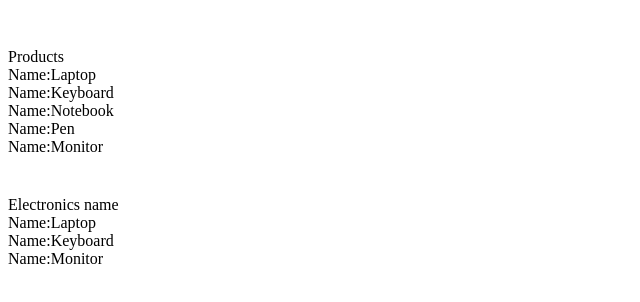
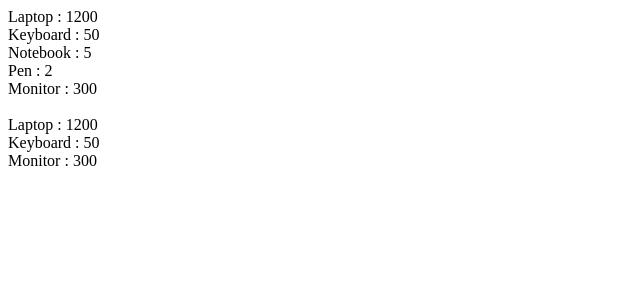
Before and after one commit to hsellnayhtoo2001-boop/learning-nuxt, a Nuxt app: page /products in a window 1280 px wide. Shown: the top 302 px of the page, without its empty margins (0-640 px from the left). Built offline with nearby package versions, Linux system fonts and the light colour scheme.

Commit message:
component assignment

```diff
--- a/components/Product.vue
+++ b/components/Product.vue
@@ -1,6 +1,12 @@
 <template>
-
+  <div>
+     {{ name }} : {{ price }}
+  </div>
 </template>
 
 <script setup>
+defineProps({
+  name: String,
+  price: Number
+})
 </script>
--- a/pages/index.vue
+++ b/pages/index.vue
@@ -11,23 +11,30 @@
         type="date"
         placeholder="date of birth"
       >
-      <button
-        class="btn-submit"
-        @click="handleSubmit"
-      >
+      <button class="btn-submit"
+       @click="handleSubmit">
         Submit
       </button>
+
+
+
     </div>
   </div>
 </template>
 
 <script setup>
 
-  const router = useRouter()
+     const router = useRouter()
 
-  const handleSubmit = () => {
-    router.push('/home')
-  }
+     const handleSubmit = () => {
+      router.push('/home')
+     }
+
+  // const router = useRouter()
+
+  // const handleSubmit = () => {
+  //   router.push('/counter')
+  // }
 
 </script>
 
@@ -65,3 +72,30 @@
     margin: 15px;
   }
 </style>
+
+
+
+<!-- <template>
+  <div class="container">
+    <input
+      type="text"
+      placeholder="username"
+    >
+    <button class="btn-submit">Submit</button>
+  </div>
+</template>
+
+<script>
+</script>
+
+
+<style>
+  .container {
+    /* background: green; */
+  }
+
+  .btn-submit {
+    background: red;
+    padding: 5px;
+  }
+</style> -->
--- a/pages/products.vue
+++ b/pages/products.vue
@@ -1,36 +1,25 @@
 <template>
-  <div>
+ <div v-for="p in products">
+   <Product
+    :name="p.name"
+    :price="p.price"
+  />
+ </div>
+ <br>
+ <div v-for="e in electronicsProducts">
+    <Product
+    :name="e.name"
+    :price="e.price"
 
-    <div style="padding-top:40px">
-      Products
-    </div>
-    <!-- Show all products name  -->
-
-
-    <div v-for="p in products">
-      <Product :owjfoewjf="p" />
-      Name:{{
-        p.name
-      }}
-    </div>
-
-  </div>
-
-  <div>
-    <div style="padding-top:40px">
-      Electronics name
-    </div>
-    <div v-for="e in electronicsProducts">
-      Name:{{ e.name }}
+    />
 
     </div>
-    <!-- Show only electronics name -->
-
-  </div>
 </template>
 
 
 <script setup>
+import Product from '~/components/Product.vue'
+
   const products = [
     { id: 1, name: 'Laptop', price: 1200, category: 'Electronics' },
     { id: 2, name: 'Keyboard', price: 50, category: 'Electronics' },
@@ -46,3 +35,35 @@
   console.log("Filtered Electronics products", electronicsProducts)
 
 </script>
+
+
+<!-- <template>
+  <div>
+
+    <div style="padding-top:40px">
+      Products
+    </div>
+    <!-- Show all products name  -->
+
+
+    <!-- <div v-for="p in products">
+      <Product :name="p" />
+      Name:{{
+        p.name
+      <!-- }}
+    </div> -->
+
+  <!-- </div>
+
+  <div>
+    <div style="padding-top:40px">
+      Electronics name
+    </div>
+    <div v-for="e in electronicsProducts">
+      Name:{{ e.name }}
+
+    </div>
+    <!-- Show only electronics name -->
+<!--
+  </div> -->
+<!-- </template>-->
```
